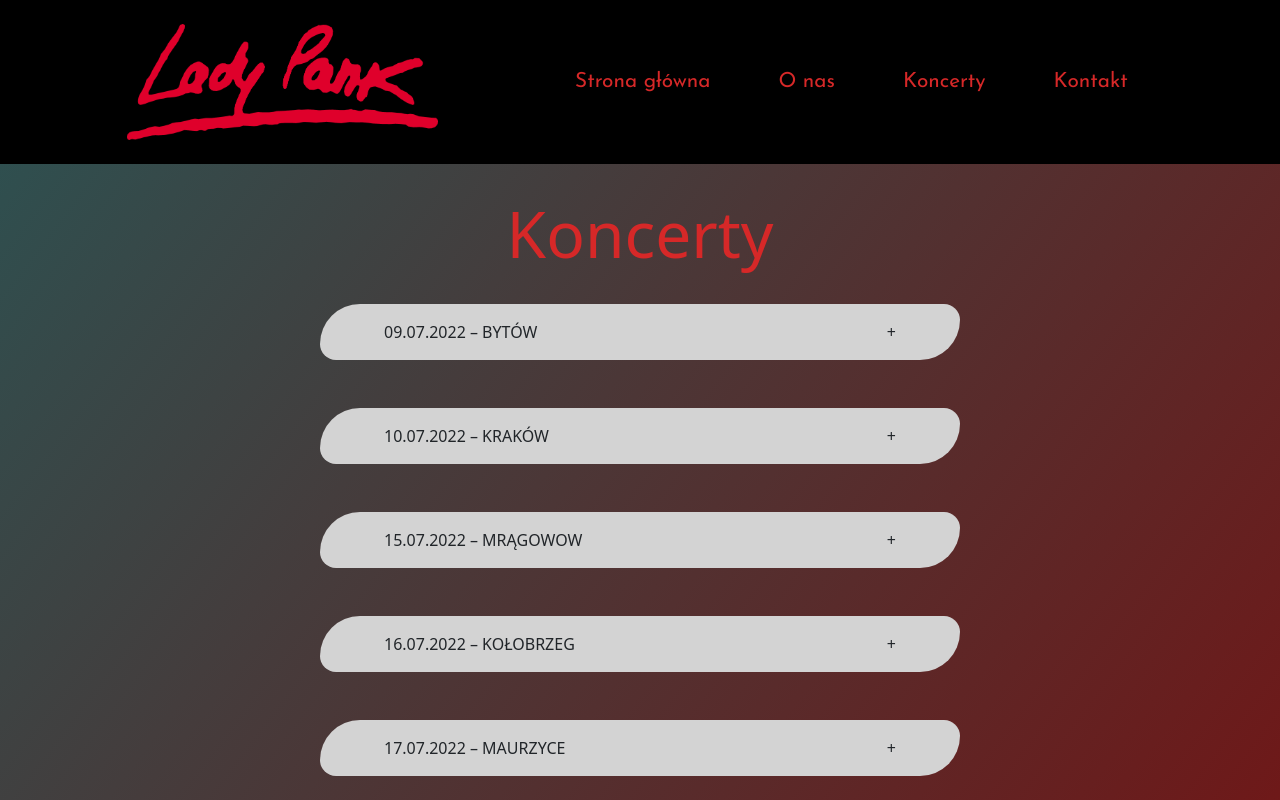
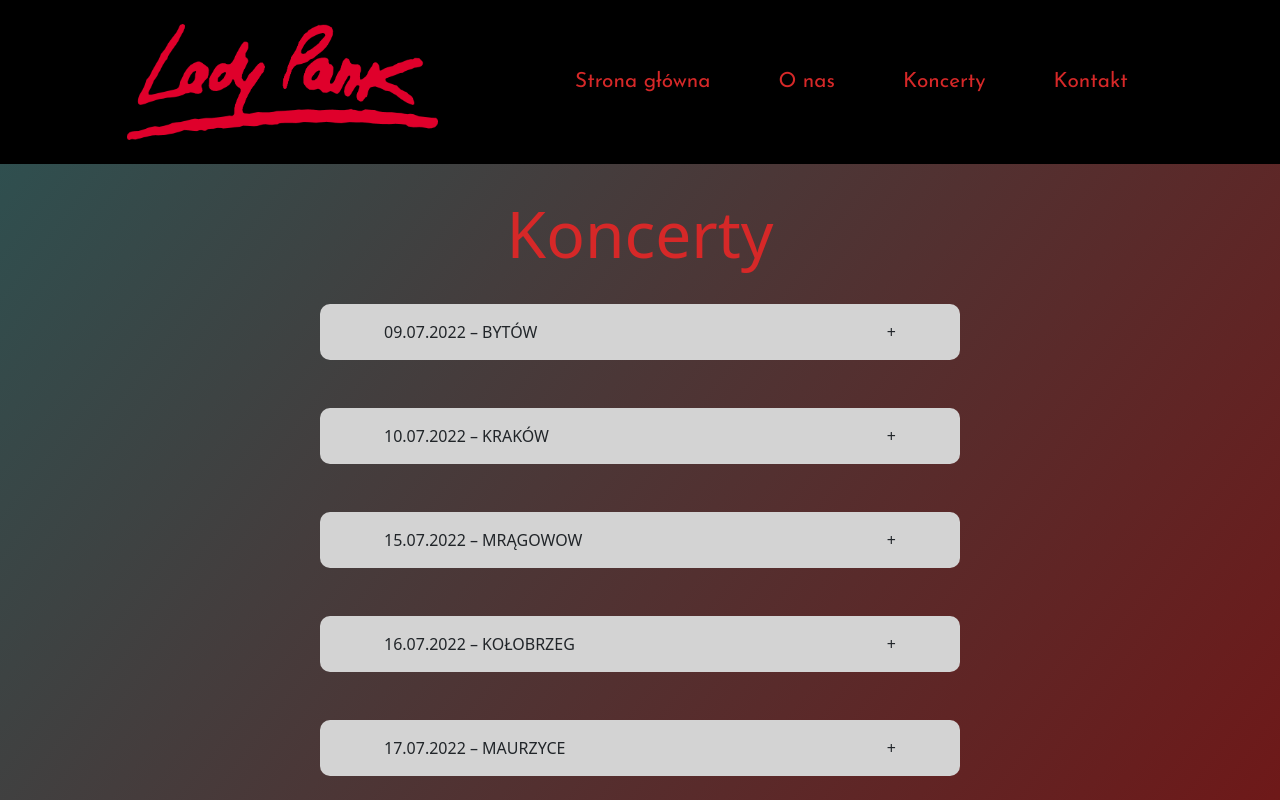
Before and after one commit to kmieciu6/music_star, a React (Create React App) app: page /#/Concerts in a window 1280 px wide. Shown: the top 800 px of the page. Built offline with nearby package versions, Linux system fonts and the light colour scheme.

Commit message:
concerts

```diff
--- a/src/scss/components/_concerts.scss
+++ b/src/scss/components/_concerts.scss
@@ -17,7 +17,12 @@
     margin-bottom: 3rem;
     background: $color-list;
     border: none;
-    border-radius: 50px 20px;
+    border-radius: 10px;
+    transition: 1s;
+
+    &:hover {
+      border-radius: 50px 20px;
+    }
   }
 
   .accordion-title {
```
